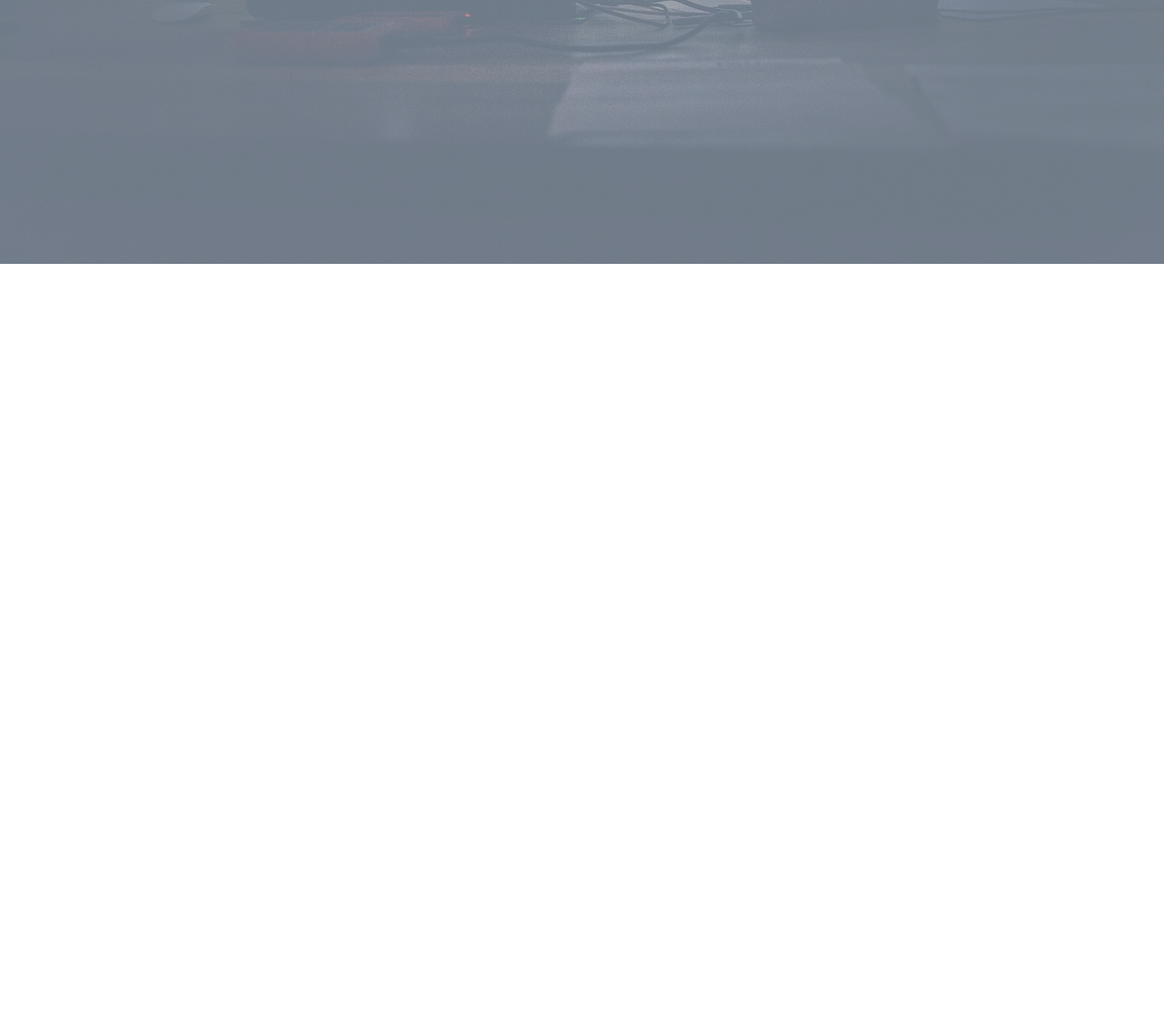
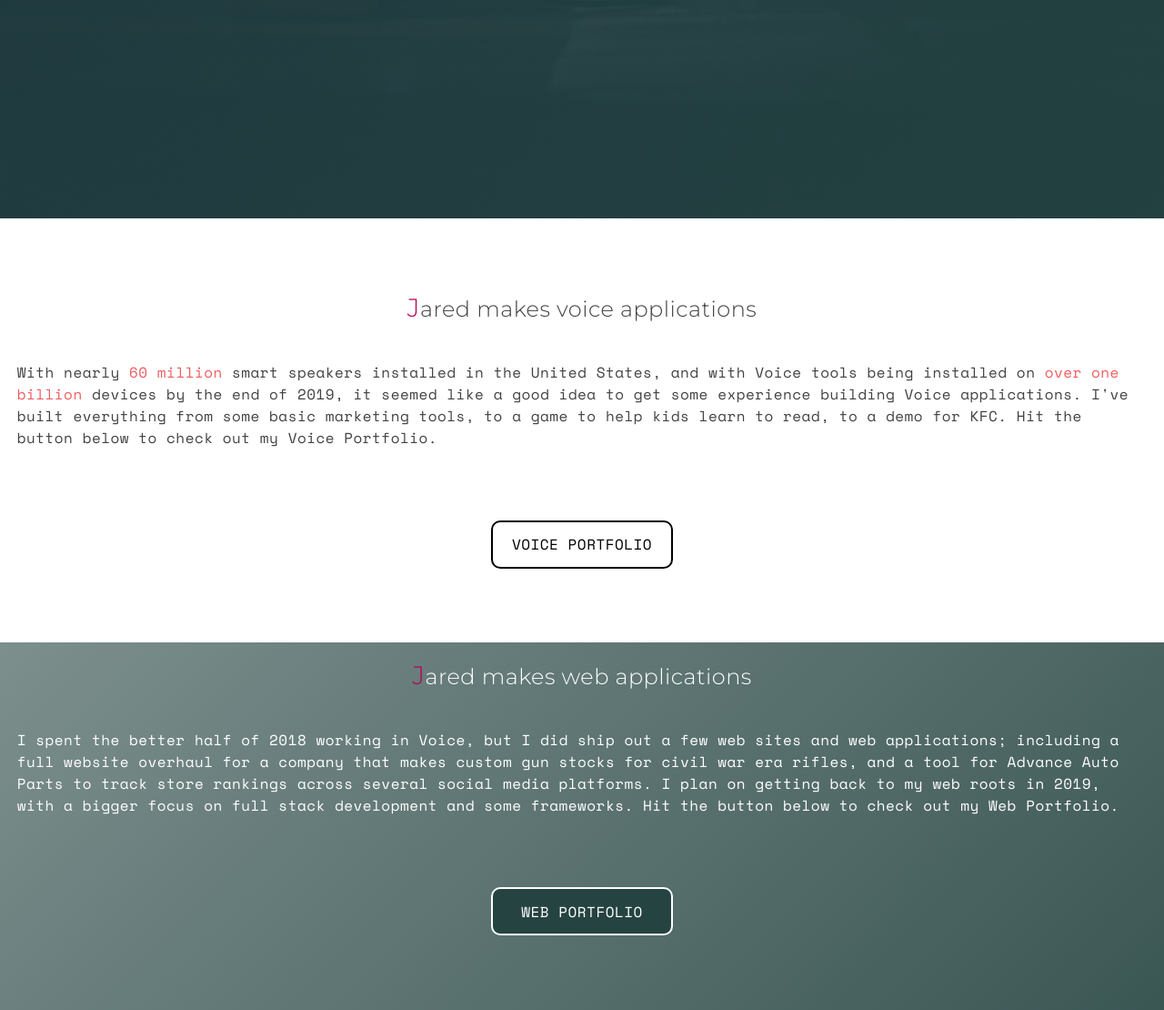
Before and after one commit to TruJared/portfolio, a website built with Parcel: page src/views/landing.html in a window 1280 px wide. Shown: the part 560-1670 px from the top of the page at 91% size. Before the commit the page ends 850 px from the top, so only its background shows below. Built offline with nearby package versions, Linux system fonts and the light colour scheme.

Commit message:
first 2 landing sections

```diff
--- a/src/styles/base/_general.scss
+++ b/src/styles/base/_general.scss
@@ -8,12 +8,13 @@ body {
 
 a {
   text-decoration: none;
-  color: color(secondary);
-}
+  color: color(primary);
+  transition: all 0.25s ease-in-out;
 
-a:hover,
-a:active {
-  color: color(accent);
+  &:hover,
+  &:active {
+    color: color(accent);
+  }
 }
 
 ul {
--- a/src/styles/base/_typography.scss
+++ b/src/styles/base/_typography.scss
@@ -1,11 +1,12 @@
-@import url('https://fonts.googleapis.com/css?family=Space+Mono:400,700');
+@import url('https://fonts.googleapis.com/css?family=Montserrat:300,400,700|Space+Mono');
 
 $base-font-family: 'Space Mono', monospace;
+$heading-font-family: 'Montserrat', sans-serif;
 
 // font-weight
-$fw-1: 400;
-$fw-2: 700;
-// $fw-3: 900;
+$fw-1: 300;
+$fw-2: 400;
+$fw-3: 700;
 
 // font-sizes
 $base-font-size: 1.6rem;
@@ -21,8 +22,8 @@ body {
   font-family: $base-font-family;
   font-size: $base-font-size;
   color: color(base-font-color);
-  line-height: 1.15;
-  letter-spacing: 0.04em;
+  line-height: 1.5;
+  letter-spacing: 0.03em;
 }
 
 h1,
@@ -31,5 +32,26 @@ h3,
 h4,
 h5 {
   margin: 0;
-  font-family: $base-font-family;
+  font-family: $heading-font-family;
 }
+
+h1 {
+  font-weight: $fw-1;
+  font-size: $base-font-size * 3.25;
+  margin-bottom: $spacer * 2;
+}
+
+h2 {
+  font-weight: $fw-1;
+  font-size: $base-font-size * 1.5;
+  margin-bottom: $spacer * 2;
+  text-transform: lowercase;
+  text-align: center;
+  line-height: 1.25;
+
+  &::first-letter {
+    font-size: $base-font-size * 1.75;
+    color: color(accent);
+    text-transform: uppercase;
+  }
+}
--- a/src/styles/components/_nav.scss
+++ b/src/styles/components/_nav.scss
@@ -1,25 +1,33 @@
 .nav {
-  position: sticky;
+  position: fixed;
   top: 0;
   height: 50px;
   display: flex;
+  width: 100%;
   align-items: center;
   justify-content: space-between;
   background: $white;
   font-size: $base-font-size * 0.9;
 
   &__logo {
-    display: none;
+    color: $black;
+    padding-left: $spacer * 2;
+    // display: none;
   }
 
   &__list {
     flex: 1;
     display: flex;
     justify-content: flex-end;
-    color: $yellow;
 
-    &__item {
+    &__item a {
+      color: $black;
       padding-right: $spacer * 2;
+
+      &:hover,
+      &:active {
+        color: color(accent);
+      }
     }
   }
 }
--- /dev/null
+++ b/src/styles/components/_reusables.scss
@@ -0,0 +1,29 @@
+.button {
+  border: 2px solid $black;
+  color: $black;
+  text-transform: uppercase;
+  padding: $spacer $spacer * 1.5;
+  background: color(background);
+  border-radius: 10px;
+  margin: $spacer * 5;
+  text-align: center;
+  align-self: center;
+  transition: all 0.5s ease-in-out;
+  width: 200px;
+
+  &:hover {
+    color: color(background);
+    background: black;
+  }
+
+  &--dk {
+    border: 2px solid color(background);
+    color: color(background);
+    background: color(secondary);
+
+    &:hover {
+      color: color(secondary);
+      background: color(background);
+    }
+  }
+}
--- a/src/styles/main.scss
+++ b/src/styles/main.scss
@@ -4,6 +4,7 @@
 @import 'utils/functions';
 @import 'base/typography';
 @import 'components/animations';
+@import 'components/reusables';
 @import 'base/general';
 @import 'components/nav';
 @import 'pages/landing';
--- a/src/styles/pages/_landing.scss
+++ b/src/styles/pages/_landing.scss
@@ -1,21 +1,42 @@
 .header {
   height: 100vh;
-  background: linear-gradient(45deg, rgba($white, 0.4), rgba($white, 0.4)),
-    url(../images/header-back.jpg) fixed center/cover;
+  @include backGrad('../images/header-back.jpg');
   display: flex;
   flex-direction: column;
   place-content: flex-start;
   place-items: center;
   text-align: center;
-  color: color(dark);
+  color: $black;
+  margin-bottom: $spacer * 5;
 
   &__title {
     padding-top: $spacer * 8;
-    font-size: $base-font-size * 3.5;
-    margin-bottom: $spacer * 2;
+    color: $white;
   }
 
-  &__sub {
-    color: grey(4);
+  &__sub p {
+    color: $white;
+    text-transform: lowercase;
+    margin: $spacer * 0.9 0;
   }
 }
+
+.section__landing {
+  text-align: left;
+  // margin-bottom: $spacer * 5;
+  padding: $spacer * 1.5;
+  // padding-bottom: $spacer * 5;
+  display: flex;
+  flex-direction: column;
+
+  &--dk {
+    color: $white;
+    @include backGrad();
+    background-size: contain;
+    background-repeat: no-repeat;
+  }
+
+  &__content {
+    // margin-bottom: $spacer * 5;
+  }
+}
--- a/src/styles/utils/_mixins.scss
+++ b/src/styles/utils/_mixins.scss
@@ -47,6 +47,17 @@
   }
 }
 
+@mixin backGrad($url: '') {
+  background: linear-gradient(
+      -45deg,
+      rgba(color(secondary), 0.9),
+      rgba(color(secondary), 0.8),
+      rgba(color(secondary), 0.7),
+      rgba(color(secondary), 0.6)
+    ),
+    url($url) fixed center/cover;
+}
+
 @mixin grid-span($number, $direction: row) {
   grid-#{$direction}: span $number;
 }
--- a/src/styles/utils/_variables.scss
+++ b/src/styles/utils/_variables.scss
@@ -7,7 +7,7 @@ $palette: (
   primary: #ef5d60,
   secondary: #254441,
   accent: #b2085d,
-  dark: #3b413c,
+  dark: #251b2b,
   background: #fff,
   base-font-color: #424242
 );
--- a/src/views/landing.html
+++ b/src/views/landing.html
@@ -27,6 +27,46 @@
         <p>Voice Applications For Alexa And Google Assistant</p>
       </div>
     </header>
+    <section class="section__landing section__landing--lt section__voice">
+      <h2 class="section__landing__header">Jared Makes Voice Applications</h2>
+      <div class="section__landing__content">
+        <p>
+          With nearly
+          <a
+            href="https://voicebot.ai/2018/10/30/u-s-smart-speaker-users-rise-to-57-million/"
+            target="_blank"
+            >60 million</a
+          >
+          smart speakers installed in the United States, and with Voice tools
+          being installed on
+          <a
+            href="https://arstechnica.com/gadgets/2019/01/google-assistant-flexes-on-alexa-announces-1-billion-strong-install-base/"
+            target="_blank"
+            >over one billion</a
+          >
+          devices by the end of 2019, it seemed like a good idea to get some
+          experience building Voice applications. I've built everything from
+          some basic marketing tools, to a game to help kids learn to read, to a
+          demo for KFC. Hit the button below to check out my Voice Portfolio.
+        </p>
+      </div>
+      <a href="#" class="button">Voice Portfolio</a>
+    </section>
+    <section class="section__landing section__landing--dk section__web">
+      <h2 class="section__landing__header">Jared Makes Web Applications</h2>
+      <div class="section__landing__content">
+        <p>
+          I spent the better half of 2018 working in Voice, but I did ship out a
+          few web sites and web applications; including a full website overhaul
+          for a company that makes custom gun stocks for civil war era rifles,
+          and a tool for Advance Auto Parts to track store rankings across
+          several social media platforms. I plan on getting back to my web roots
+          in 2019, with a bigger focus on full stack development and some
+          frameworks. Hit the button below to check out my Web Portfolio.
+        </p>
+      </div>
+      <a href="#" class="button button--dk">Web Portfolio</a>
+    </section>
     <script src="../javascripts/index.js"></script>
   </body>
 </html>
```
